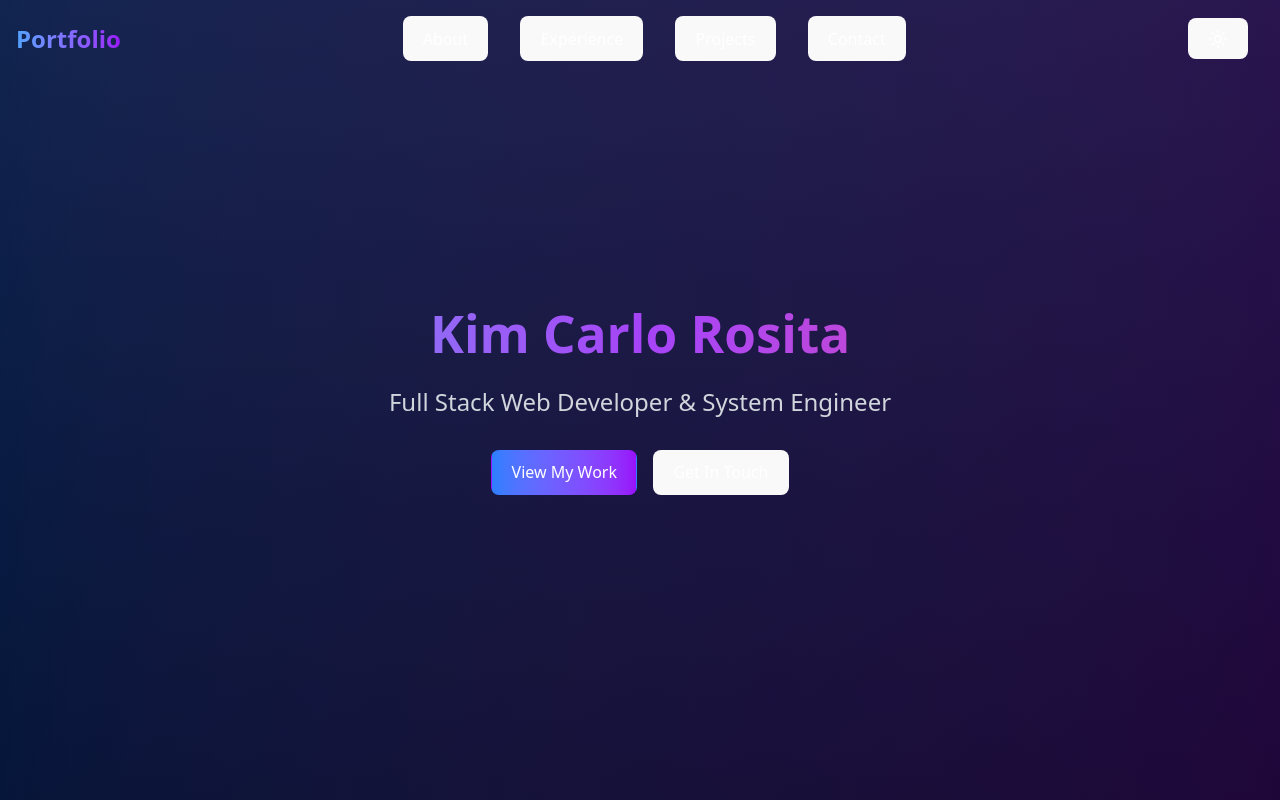
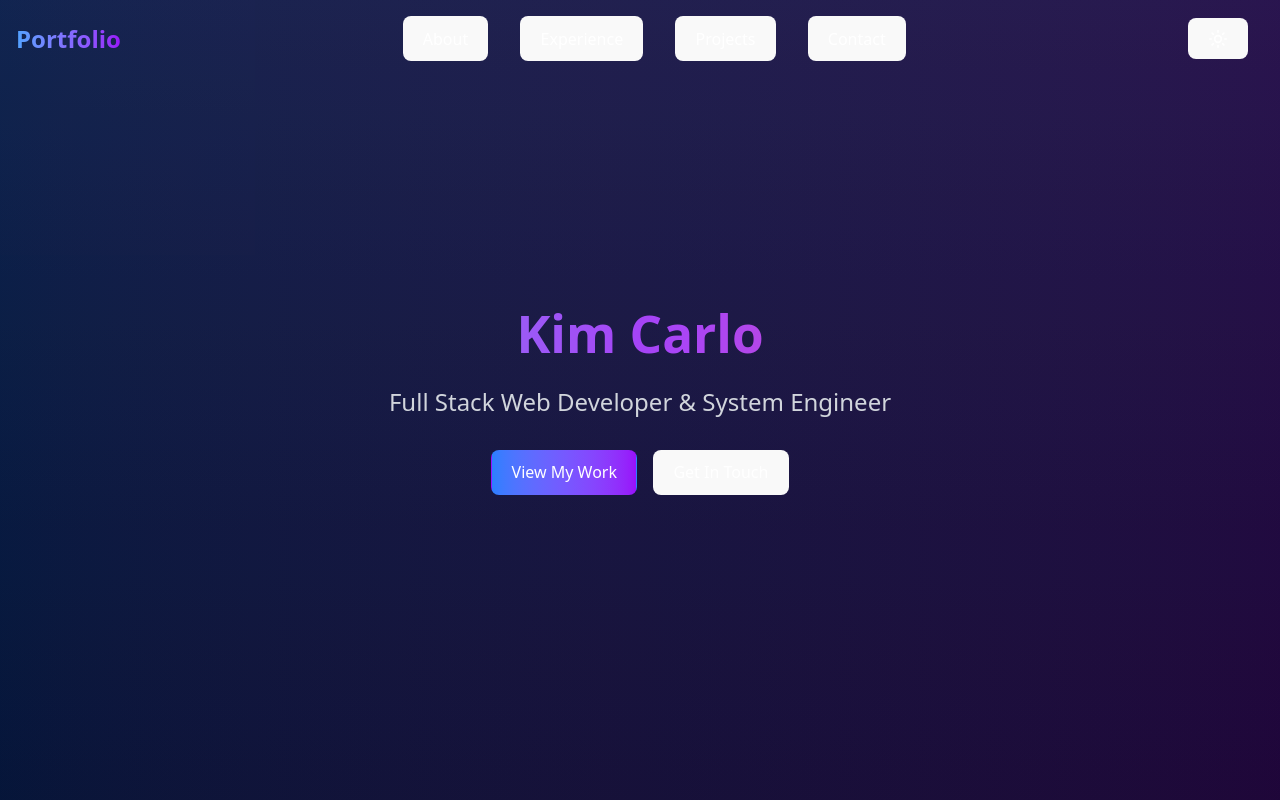
Before and after one commit to kcrosita23/myportfolio, a React (Vite) app: page / in a window 1280 px wide. Shown: the top 800 px of the page. Built offline with nearby package versions, Linux system fonts and the light colour scheme.

Commit message:
change hero name

```diff
--- a/src/components/HeroSection.jsx
+++ b/src/components/HeroSection.jsx
@@ -27,7 +27,7 @@ const HeroSection = ({ isDark, scrollY, scrollToSection }) => {
             className="text-5xl md:text-7xl font-bold mb-6
                         bg-gradient-to-r from-blue-400 via-purple-500 to-pink-500 bg-clip-text text-transparent animate-pulse"
           >
-            Kim Carlo Rosita
+            Kim Carlo
           </h1>
           <p
             className={`text-xl md:text-2xl mb-8 ${
```
